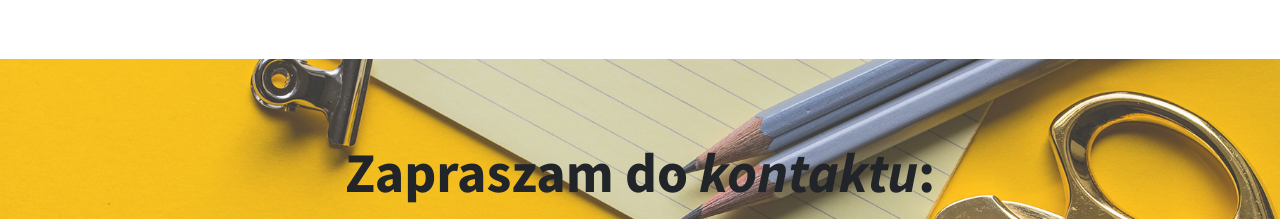
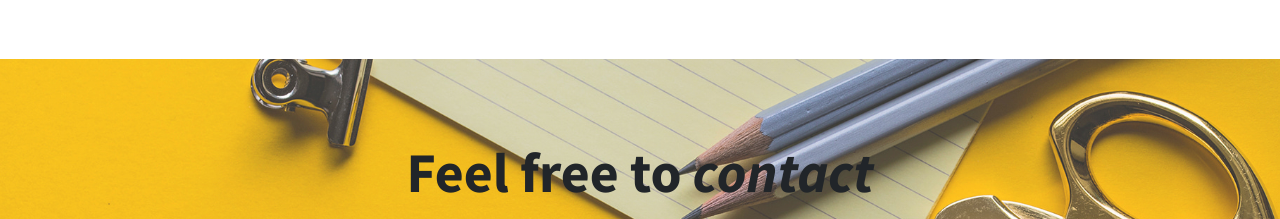
Before and after one commit to romule/Luromart, a website with bundled scripts: page index.html in a window 1280 px wide. Shown: the part 3560-3779 px from the top of the page. Built offline with nearby package versions, Linux system fonts and the light colour scheme.

Commit message:
make some changes; add translation

```diff
--- a/index.html
+++ b/index.html
@@ -257,7 +257,7 @@
   <!--------------------------------------------------- Call to Action ----------------------------------------->
   <section class="callout" id="call">
     <div class="container text-center mb-5">
-      <h2 class="mx-auto mb-3">Zapraszam do <em>kontaktu</em>:</h2>
+      <h2 class="mx-auto mb-3">Feel free to <em>contact</em></h2>
 
       <!---------------------------------------------------Contact Form ---------------------------------------------->
 
```
